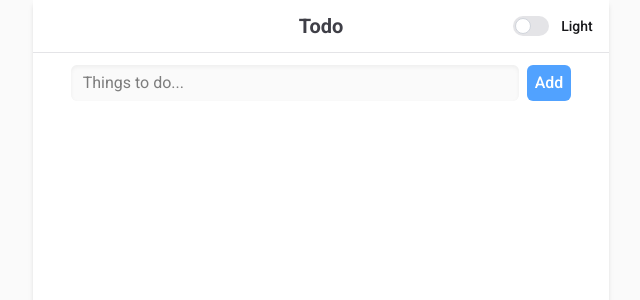
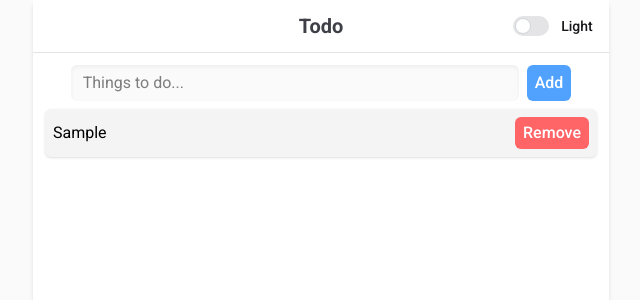
Before and after one commit to xKenjiR/todo-list, a React (Vite) app: page / in a window 1280 px wide. Both pictures are taken after typing "Sample" into the empty fields and a click on the button "Add". Shown: the top 300 px of the page, without its empty margins (319-959 px from the left). Built offline with nearby package versions, Linux system fonts and the light colour scheme.

Commit message:
show todo list

```diff
--- a/src/App.tsx
+++ b/src/App.tsx
@@ -7,7 +7,8 @@ function App() {
       className="
         w-full
         md:w-xl
-        h-[100vh]
+        min-h-[100vh]
+        h-full
 
         translate-x-[-50%]
         ml-[50%]
--- a/src/Body.tsx
+++ b/src/Body.tsx
@@ -1,9 +1,60 @@
+import { useState } from "react";
 import Input from "./Input";
+import List from "./List";
+
+export interface TodoItem {
+  id: number;
+  message: string;
+  done: boolean;
+}
+
+const oldTodos = localStorage.todos;
 
 const Body = () => {
+  const [todos, setTodos] = useState<TodoItem[]>(
+    oldTodos ? JSON.parse(oldTodos) : []
+  );
+
+  const updateTodos = (newTodos: TodoItem[]) => {
+    setTodos(newTodos);
+    localStorage.todos = JSON.stringify(newTodos);
+  };
+
+  const addTodo = (message: string) => {
+    const newTodos = [
+      ...todos,
+      {
+        id: todos.length + 1,
+        message: message,
+        done: false,
+      },
+    ];
+    updateTodos(newTodos);
+  };
+
+  const toggleTodo = (id: number) => {
+    const newTodos = todos.map((todo) =>
+      todo.id === id ? { ...todo, done: !todo.done } : todo
+    );
+    updateTodos(newTodos);
+  };
+
+  const removeTodo = (id: number) => {
+    let newId: number = 1;
+    const newTodos: TodoItem[] = [];
+    todos.forEach((todo) => {
+      if (todo.id !== id) {
+        newTodos.push({ ...todo, id: newId });
+        newId++;
+      }
+    });
+    updateTodos(newTodos);
+  };
+
   return (
     <div className="p-3">
-      <Input addTodo={(message) => console.log(message)} />
+      <Input addTodo={addTodo} />
+      <List todos={todos} toggleTodo={toggleTodo} removeTodo={removeTodo} />
     </div>
   );
 };
--- /dev/null
+++ b/src/List.tsx
@@ -0,0 +1,51 @@
+import type { TodoItem } from "./Body";
+
+interface Props {
+  todos: TodoItem[];
+  toggleTodo: (id: number) => void;
+  removeTodo: (id: number) => void;
+}
+
+const List = ({ todos, toggleTodo, removeTodo }: Props) => {
+  const newTodos: TodoItem[] = [];
+  const doneTodos: TodoItem[] = [];
+
+  todos.forEach((todo) =>
+    todo.done ? doneTodos.push(todo) : newTodos.push(todo)
+  );
+
+  return (
+    <ul className="mt-2 flex flex-col gap-2">
+      {newTodos.map((todo) => (
+        <li onClick={() => toggleTodo(todo.id)} key={todo.id} className="todo">
+          <span>{todo.message}</span>
+          <button
+            onClick={(e) => {
+              e.stopPropagation();
+              removeTodo(todo.id);
+            }}
+            className="todo-button"
+          >
+            Remove
+          </button>
+        </li>
+      ))}
+      {doneTodos.map((todo) => (
+        <li onClick={() => toggleTodo(todo.id)} key={todo.id} className="todo">
+          <span className="line-through opacity-50">{todo.message}</span>
+          <button
+            onClick={(e) => {
+              e.stopPropagation();
+              removeTodo(todo.id);
+            }}
+            className="todo-button"
+          >
+            Remove
+          </button>
+        </li>
+      ))}
+    </ul>
+  );
+};
+
+export default List;
--- a/src/index.css
+++ b/src/index.css
@@ -6,3 +6,11 @@ body {
   font-family: Roboto;
   @apply bg-zinc-50 dark:bg-zinc-800 transition-colors;
 }
+
+.todo {
+  @apply flex justify-between items-center p-2 rounded-md bg-zinc-100 hover:bg-zinc-200 dark:bg-zinc-700 dark:hover:bg-zinc-600 dark:text-white shadow-sm cursor-pointer transition-colors;
+}
+
+.todo-button {
+  @apply px-2 py-1 rounded-md bg-red-400 hover:bg-red-500 dark:bg-red-800 dark:hover:bg-red-700 font-medium text-white cursor-pointer transition-colors;
+}
```
